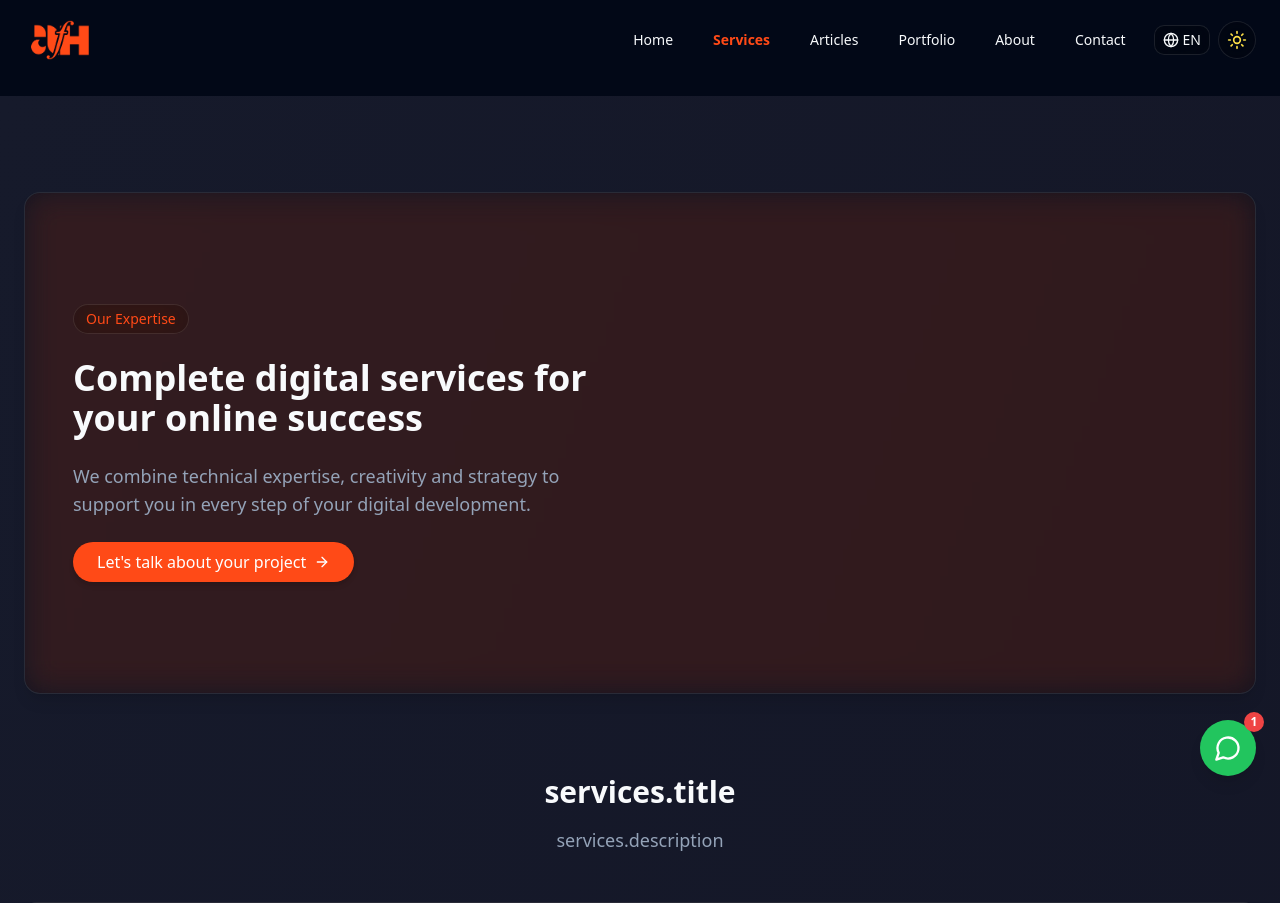
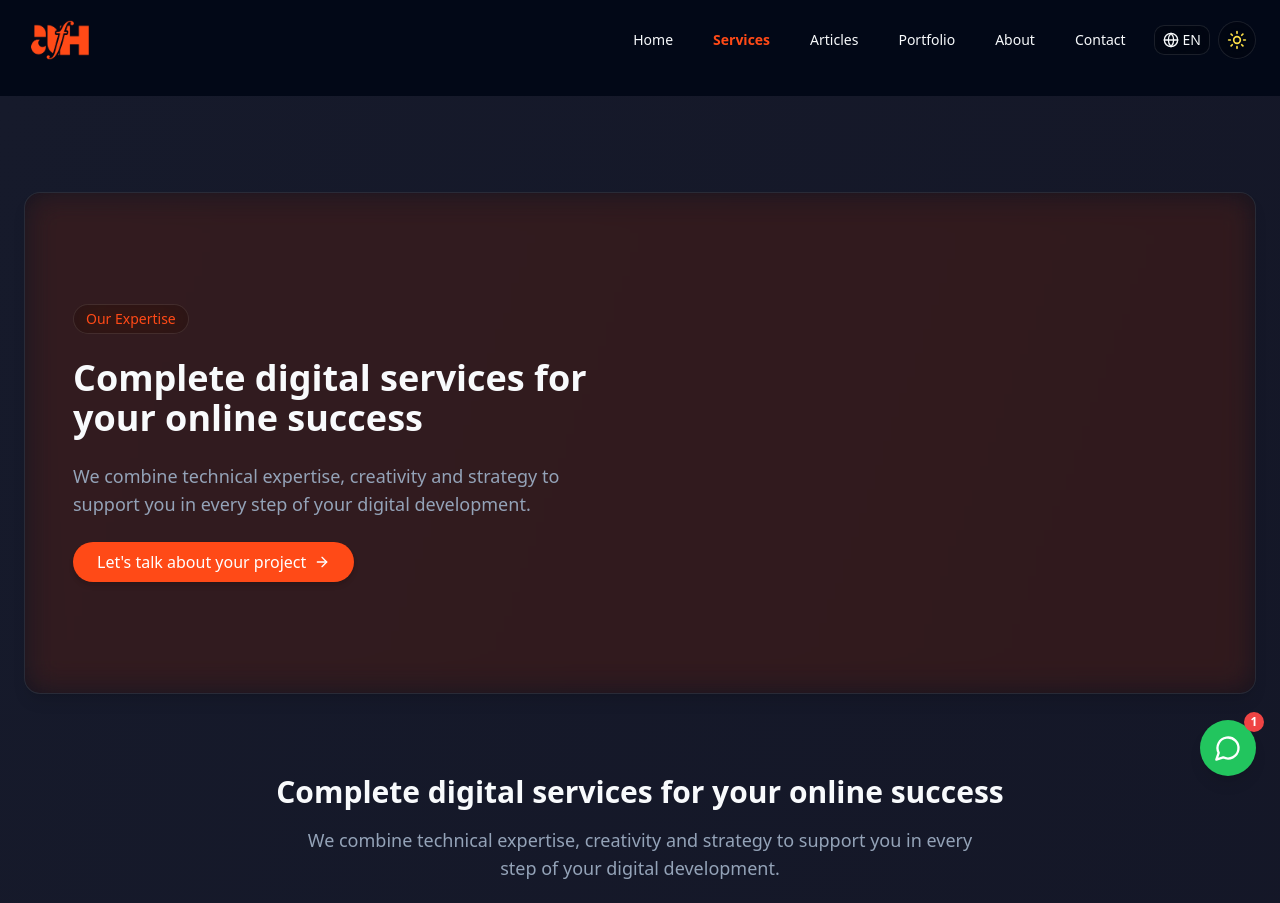
Before and after one commit to abdifrh/afh-agency-project, a React (Vite) app: page /en/services in a window 1280 px wide. Shown: the top 903 px of the page. Built offline with nearby package versions, Linux system fonts and the light colour scheme.

Commit message:
Fix translation keys
Fix missing translation keys for services title and description.

```diff
--- a/src/pages/Services.tsx
+++ b/src/pages/Services.tsx
@@ -62,9 +62,9 @@ const Services = () => {
         {/* Services Section */}
         <div className="mb-20">
           <div className="text-center mb-12">
-            <h2 className="text-3xl font-bold mb-4">{t("services.title")}</h2>
+            <h2 className="text-3xl font-bold mb-4">{t("services.hero.title")}</h2>
             <p className="text-muted-foreground text-lg max-w-2xl mx-auto">
-              {t("services.description")}
+              {t("services.hero.description")}
             </p>
           </div>
 
```
